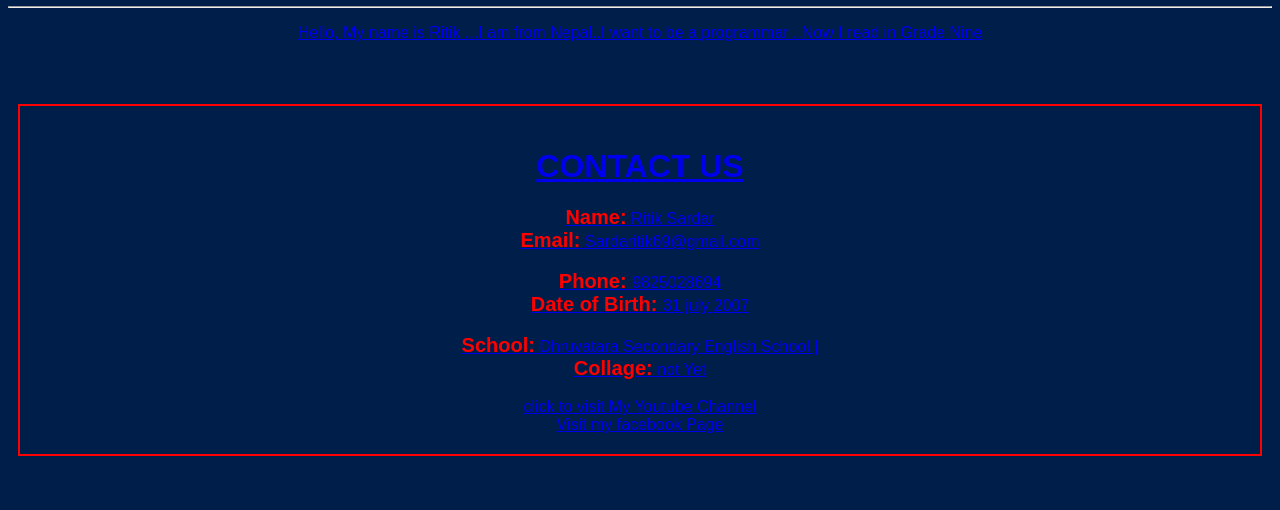
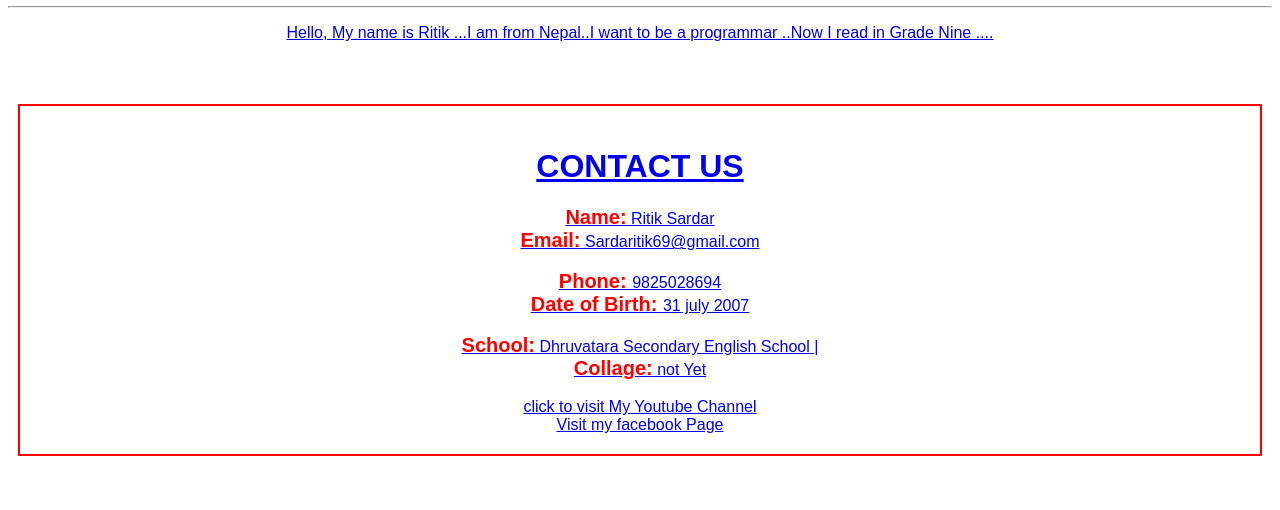
Before and after one commit to Ritiksardar/ritiksardar2, a plain HTML site: page index.html in a window 1280 px wide. Shown: the part 586-1096 px from the top of the page. Drawn offline with Linux system fonts and the light colour scheme.

Commit message:
Add files via upload

```diff
--- a/index.html
+++ b/index.html
@@ -6,7 +6,7 @@
     <style>
         body {
             font-family: arial;
-            background: #001e4a;
+            background: #whitesmoke;
             color: white;
             text-align: center;
         }
@@ -34,6 +34,7 @@
 </head>
 <body>
     <center>
+
         <h1 class="welcome">Welcome To My website</h1>
         <h3 class="top">I am <span>"Ritik Sardar"</span></h3>
         <a href="Sardar.jpg">
@@ -42,7 +43,7 @@
         <h1>About myself</h1>
         <hr>
         <p>
-            Hello, My name is Ritik ...I am from Nepal..I want to be a programmar ..Now I read in Grade Nine
+            Hello, My name is Ritik ...I am from Nepal..I want to be a programmar ..Now I read in Grade Nine ....
         </p>
         <br>
         <br>
```
